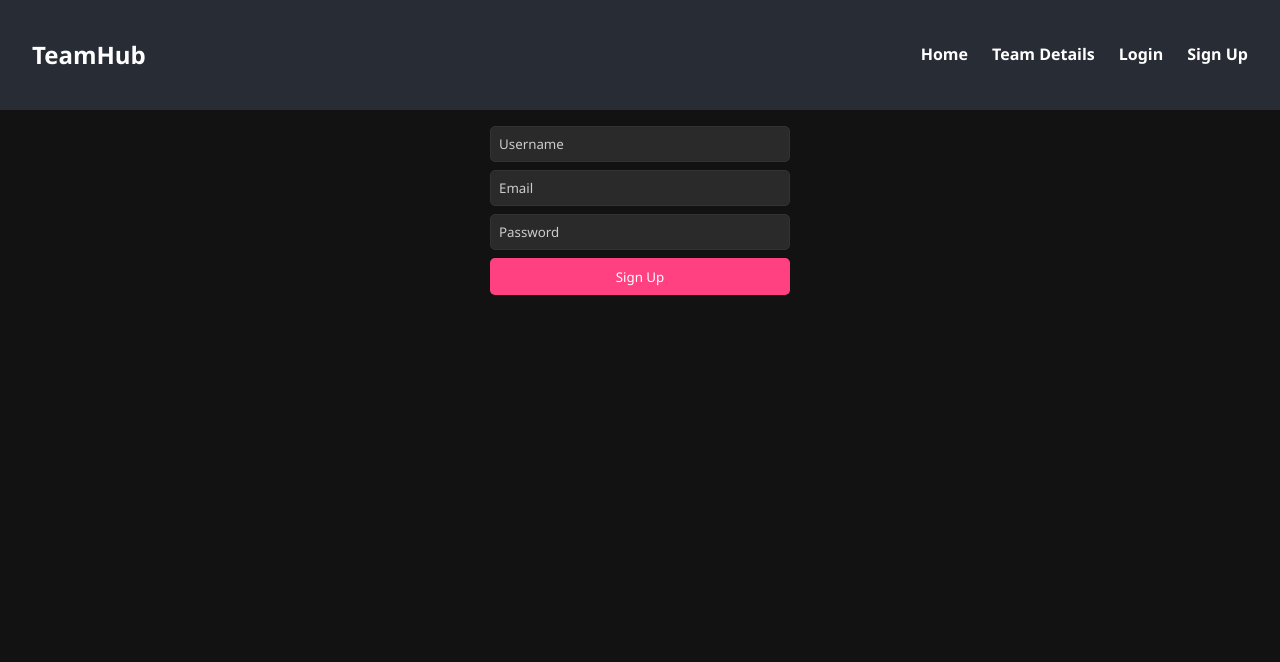
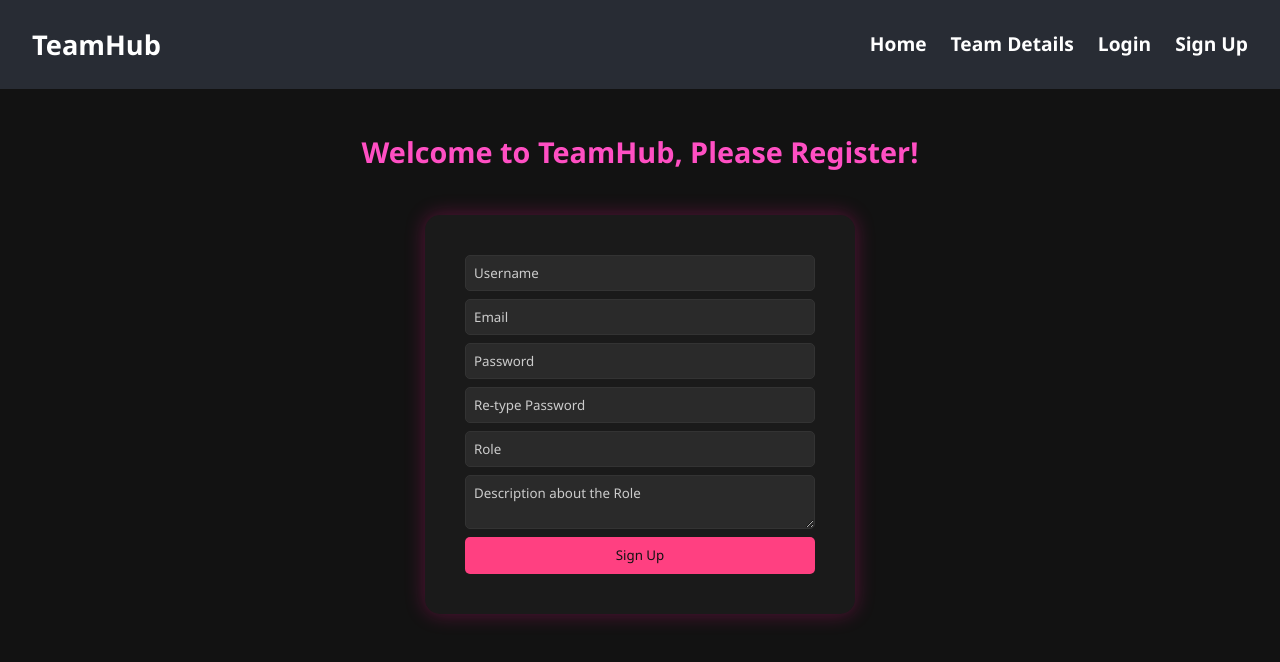
Before and after one commit to PrathKothari/Sakshi_TeamHub2, a React (Create React App) app: page /signup in a window 1280 px wide. Shown: the top 662 px of the page. Built offline with nearby package versions, Linux system fonts and the light colour scheme.

Commit message:
Changed styles

```diff
--- a/src/App.css
+++ b/src/App.css
@@ -240,11 +240,26 @@ body {
   box-shadow: 0 0 10px #ff4081;
 }
 
+.welcome-text-signup {
+  text-align: center;
+  font-size: 1.8rem;
+  font-weight: bold;
+  margin: 40px 0;
+}
+
+.signup-box {
+  background-color: #1a1a1a;
+  padding: 40px;
+  border-radius: 15px;
+  box-shadow: 0 0 20px rgba(255, 20, 147, 0.3);
+  width: 350px;
+  margin: 0 auto 40px auto; /* 40px space below */
+}
+
+
 .add-profile-form {
   display: flex;
   flex-direction: column;
-  width: 300px;
-  margin: 1rem auto;
   gap: 0.5rem;
 }
 
@@ -266,7 +281,7 @@ body {
 .add-profile-form button {
   padding: 0.6rem;
   background-color: #ff4081;
-  color: white;
+  color: #111;
   border: none;
   border-radius: 5px;
   cursor: pointer;
@@ -496,3 +511,11 @@ body {
   border-radius: 12px;
   box-shadow: 0 0 12px #ff4081;
 }
+.welcome-text-signup {
+  text-align: center;
+  color: #ff4fc3;
+  font-size: 1.8rem;
+  margin-bottom: 20px;
+  font-weight: bold;
+  margin: 40px 0;
+}
--- a/src/components/Navbar.css
+++ b/src/components/Navbar.css
@@ -5,7 +5,7 @@
   align-items: center;
   background-color: #282c34;
   color: white;
-  padding: 1rem 2rem;
+  padding: 0rem 2rem;
 }
 
 .nav-links {
@@ -18,6 +18,7 @@
   color: white;
   text-decoration: none;
   font-weight: bold;
+  font-size: 1.2rem;
 }
 
 .nav-links li a:hover {
@@ -25,5 +26,5 @@
 }
 
 .logo {
-  font-size: 1.5rem;
+  font-size: 1.7rem;
 }
--- a/src/pages/Signup.js
+++ b/src/pages/Signup.js
@@ -6,8 +6,13 @@ function Signup() {
   const [formData, setFormData] = useState({
     username: '',
     email: '',
-    password: ''
+    password: '',
+    confirmPassword: '',
+    role: '',
+    description: ''
   });
+
+  const [error, setError] = useState('');
 
   const handleChange = (e) => {
     setFormData({ ...formData, [e.target.name]: e.target.value });
@@ -15,40 +20,82 @@ function Signup() {
 
   const handleSubmit = (e) => {
     e.preventDefault();
+
+    // Password match check
+    if (formData.password !== formData.confirmPassword) {
+      setError('Passwords do not match');
+      return;
+    }
+
+    setError('');
     console.log(formData);
     // Add your signup logic here
   };
 
   return (
     <div className="App">
+      <h2 className="welcome-text-signup">Welcome to TeamHub, Please Register!</h2>
 
-
-
+      <div className="signup-box">
         <form className="add-profile-form" onSubmit={handleSubmit}>
           <input
             type="text"
             name="username"
             placeholder="Username"
+            value={formData.username}
             onChange={handleChange}
             required
           />
+
           <input
             type="email"
             name="email"
             placeholder="Email"
+            value={formData.email}
             onChange={handleChange}
             required
           />
+
           <input
             type="password"
             name="password"
             placeholder="Password"
+            value={formData.password}
             onChange={handleChange}
             required
           />
+
+          <input
+            type="password"
+            name="confirmPassword"
+            placeholder="Re-type Password"
+            value={formData.confirmPassword}
+            onChange={handleChange}
+            required
+          />
+
+          <input
+            type="text"
+            name="role"
+            placeholder="Role"
+            value={formData.role}
+            onChange={handleChange}
+            required
+          />
+
+          <textarea
+            name="description"
+            placeholder="Description about the Role"
+            value={formData.description}
+            onChange={handleChange}
+            required
+          ></textarea>
+
+          {error && <p className="error-message">{error}</p>}
+
           <button type="submit">Sign Up</button>
         </form>
-
+      </div>
     </div>
   );
 }
```
Lines whose indentation alone changed are shown as unchanged.
